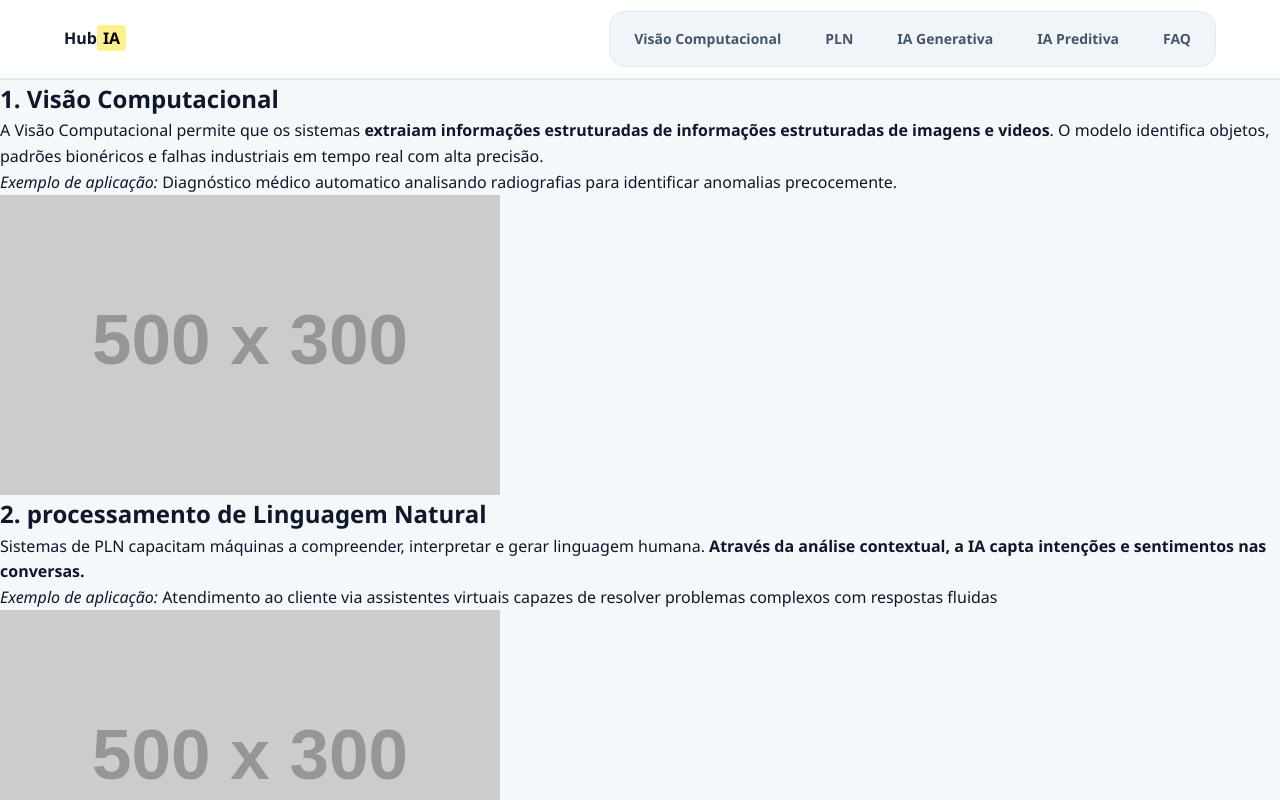
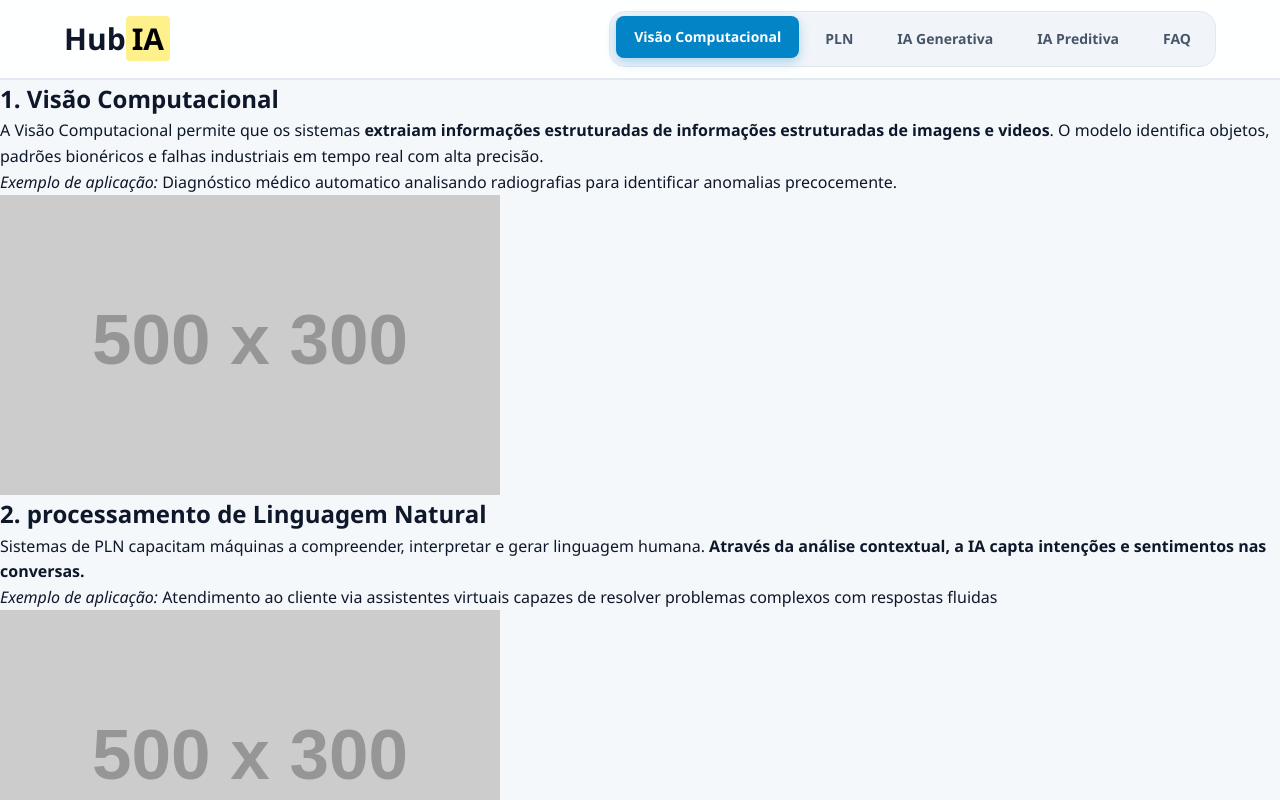
Before and after one commit to IsabellaAlencar/Display_IS, a website: page hub_IA2/hub_ia.html in a window 1280 px wide. In both pictures the pointer is over the link "Visão Computacional". Shown: the top 800 px of the page. Drawn offline with Linux system fonts and the light colour scheme; placeholder pictures from the web are drawn by us.

Commit message:
ADD: nav__link

```diff
--- a/hub_IA2/css/style.css
+++ b/hub_IA2/css/style.css
@@ -25,7 +25,7 @@
 }
 
 .header__title {
-    font-size: var(--font-size-x1);
+    font-size: var(--font-size-xl);
     color: var (--color-primary);
     font-weight: 700;
 
@@ -58,3 +58,9 @@
 }
 
 .nav__link:hover,
+.nav__link:focus {
+    background-color: var(--color-primary);
+    color: var(--color-nav-link-hover);
+    transform: translateY(-2px);
+    box-shadow: 0 4px 12px rgba(2, 132, 199, 0.3);
+}
```
